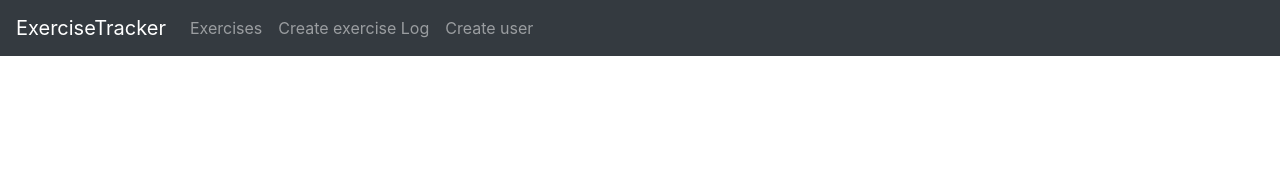
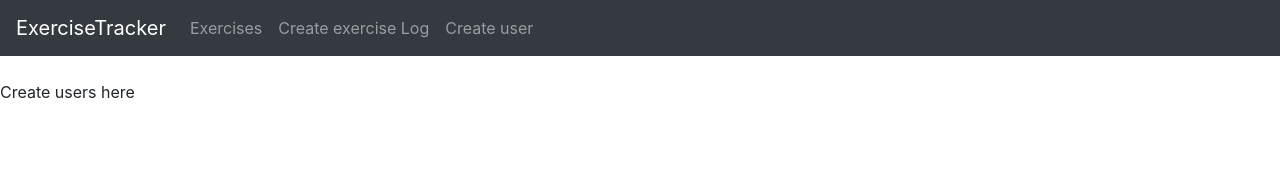
Before and after one commit to kakarot98/exercise-tracker, a React (Create React App) app in the folder frontend/: page /user in a window 1280 px wide. Shown: the top 170 px of the page. Built offline with nearby package versions, Linux system fonts and the light colour scheme.

Commit message:
creating frontend

```diff
--- a/frontend/src/components/CreateExercise.component.js
+++ b/frontend/src/components/CreateExercise.component.js
@@ -3,7 +3,7 @@
 const CreateExercise = () => {
     return (
         <div>
-
+            Create Exercises here
         </div>
     )
 }
--- a/frontend/src/components/CreateUser.component.js
+++ b/frontend/src/components/CreateUser.component.js
@@ -3,7 +3,7 @@
 const CreateUser = () => {
     return (
         <div>
-
+            Create users here
         </div>
     )
 }
--- a/frontend/src/components/EditExercise.component.js
+++ b/frontend/src/components/EditExercise.component.js
@@ -3,7 +3,7 @@
 const EditExercise = () => {
     return (
         <div>
-
+            Edit exercises here
         </div>
     )
 }
--- a/frontend/src/components/ExerciseList.component.js
+++ b/frontend/src/components/ExerciseList.component.js
@@ -3,7 +3,7 @@
 const ExerciseList = () => {
     return (
         <div>
-
+            Exercise list here
         </div>
     )
 }
--- a/frontend/src/components/NavBar.component.js
+++ b/frontend/src/components/NavBar.component.js
@@ -10,10 +10,10 @@
                   <Link to="/" className="nav-link">Exercises</Link>
               </li>
               <li className="navbar-item">
-                  <Link to="/" className="nav-link">Create exercise Log</Link>
+                  <Link to="/create" className="nav-link">Create exercise Log</Link>
               </li>
               <li className="navbar-item">
-                  <Link to="/" className="nav-link">Create user</Link>
+                  <Link to="/user" className="nav-link">Create user</Link>
               </li>
           </ul>
       </div>
```
